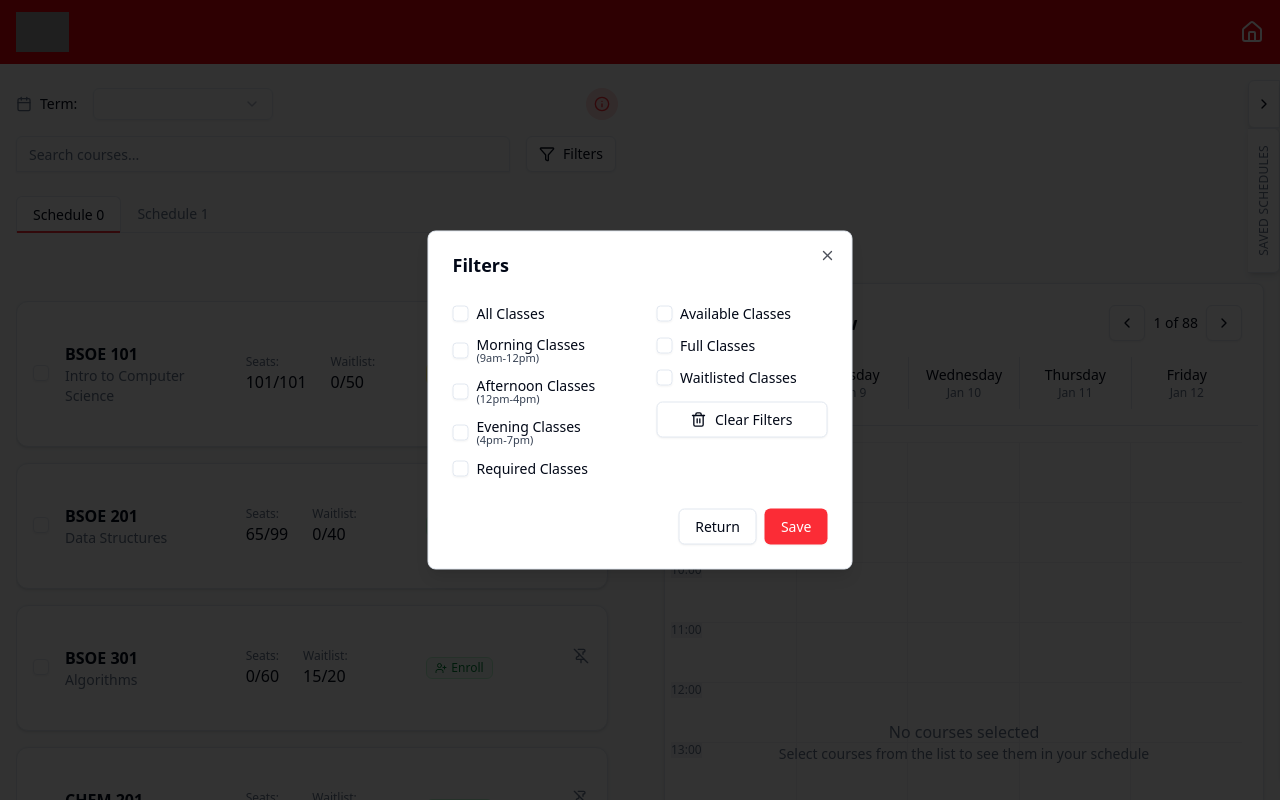
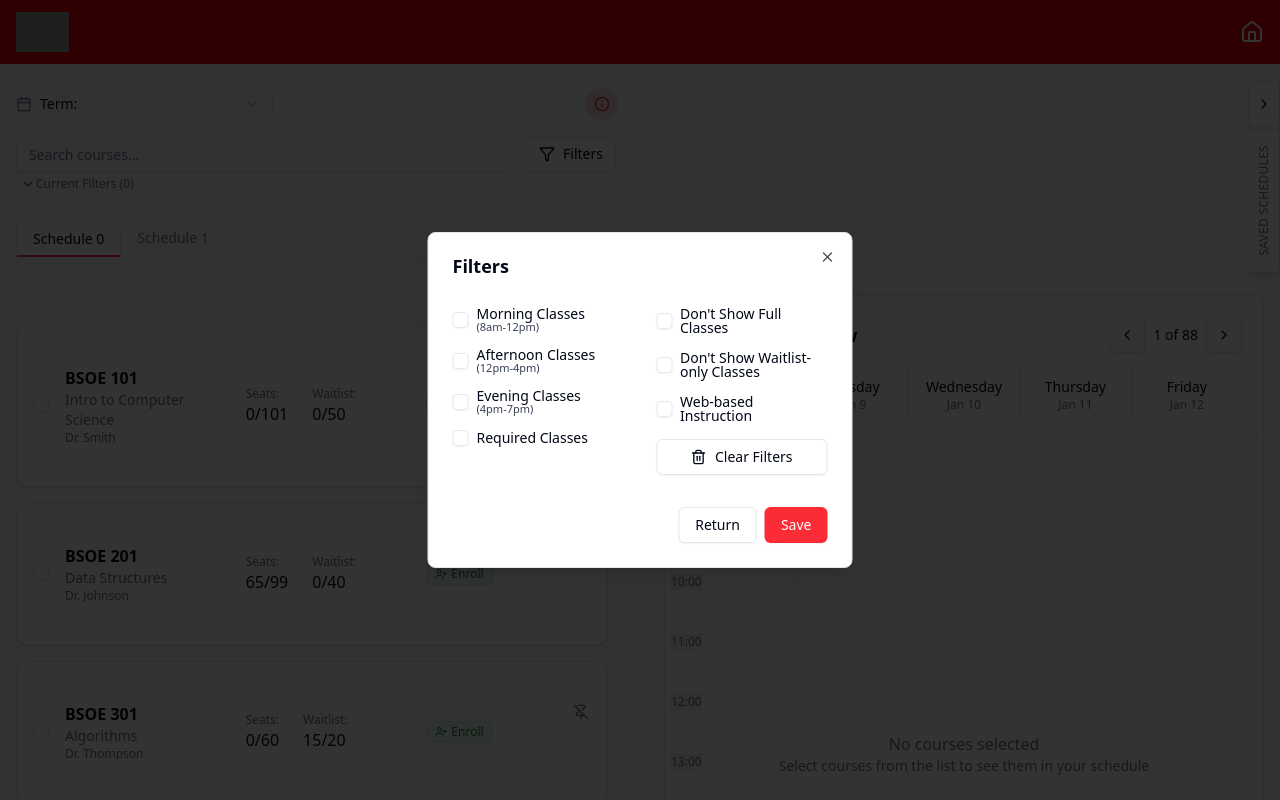
Before and after one commit to enibalo/ScheduleBuilder, a Next.js app: page /schedule in a window 1280 px wide. Both pictures are taken after a click on the button "Filters". Shown: the top 800 px of the page. Built offline with nearby package versions, Linux system fonts and the light colour scheme; grey boxes are pictures that could not be loaded.

Commit message:
fix filters section

```diff
--- a/package.json
+++ b/package.json
@@ -11,6 +11,7 @@
   "dependencies": {
     "@radix-ui/react-accordion": "^1.2.3",
     "@radix-ui/react-checkbox": "^1.1.4",
+    "@radix-ui/react-collapsible": "^1.1.3",
     "@radix-ui/react-dialog": "^1.1.6",
     "@radix-ui/react-dropdown-menu": "^2.1.6",
     "@radix-ui/react-label": "^2.1.2",
--- a/src/app/components/CourseList.jsx
+++ b/src/app/components/CourseList.jsx
@@ -40,6 +40,7 @@ function CourseList({ courses, toggleCourseSelection, toggleCoursePinned }) {
                     <div>
                       <h3 className="font-bold">{course.code}</h3>
                       <p className="text-sm text-muted-foreground">{course.title}</p>
+                      <p className="text-xs text-muted-foreground">{course.professor}</p>
                     </div>
                     <div className="flex flex-col md:flex-row md:items-center gap-2 md:gap-6">
                       <div>
--- a/src/app/components/filter-dialog.jsx
+++ b/src/app/components/filter-dialog.jsx
@@ -20,6 +20,7 @@ export function FilterDialog({ open, onOpenChange, filters, onFiltersChange, onS
       Object.entries(filters).map(([key]) => [key, false])
     );
     onFiltersChange(resetFilters)
+    console.log(filters)
   }
 
   return (
@@ -34,14 +35,6 @@ export function FilterDialog({ open, onOpenChange, filters, onFiltersChange, onS
             <div className="space-y-4">
               <div className="flex items-center space-x-2">
                 <Checkbox
-                  id="all-classes"
-                  checked={filters.allClasses}
-                  onCheckedChange={() => handleCheckboxChange("allClasses")}
-                />
-                <Label htmlFor="all-classes">All Classes</Label>
-              </div>
-              <div className="flex items-center space-x-2">
-                <Checkbox
                   id="morning-classes"
                   checked={filters.morningClasses}
                   onCheckedChange={() => handleCheckboxChange("morningClasses")}
@@ -49,7 +42,7 @@ export function FilterDialog({ open, onOpenChange, filters, onFiltersChange, onS
                 <Label htmlFor="morning-classes">
                   <div>
                     <p>Morning Classes</p>
-                    <p className="text-[11px] text-gray-700">(9am-12pm)</p>
+                    <p className="text-[11px] text-gray-700">(8am-12pm)</p>
                   </div>
                 </Label>
               </div>
@@ -93,19 +86,11 @@ export function FilterDialog({ open, onOpenChange, filters, onFiltersChange, onS
             <div className="space-y-4">
               <div className="flex items-center space-x-2">
                 <Checkbox
-                  id="available-classes"
-                  checked={filters.availableClasses}
-                  onCheckedChange={() => handleCheckboxChange("availableClasses")}
-                />
-                <Label htmlFor="available-classes">Available Classes</Label>
-              </div>
-              <div className="flex items-center space-x-2">
-                <Checkbox
                   id="full-classes"
                   checked={filters.fullClasses}
                   onCheckedChange={() => handleCheckboxChange("fullClasses")}
                 />
-                <Label htmlFor="full-classes">Full Classes</Label>
+                <Label htmlFor="full-classes">Don't Show Full Classes</Label>
               </div>
               <div className="flex items-center space-x-2">
                 <Checkbox
@@ -113,11 +98,19 @@ export function FilterDialog({ open, onOpenChange, filters, onFiltersChange, onS
                   checked={filters.waitlistedClasses}
                   onCheckedChange={() => handleCheckboxChange("waitlistedClasses")}
                 />
-                <Label htmlFor="waitlisted-classes">Waitlisted Classes</Label>
+                <Label htmlFor="waitlisted-classes">Don't Show Waitlist-only Classes</Label>
               </div>
               <div className="flex items-center space-x-2">
-              <Button variant="outline" className="w-full" onClick={() => handleClearFilters()}>
-              <Trash2 className="w-4 h-4" />
+                <Checkbox
+                  id="online-classes"
+                  checked={filters.onlineClasses}
+                  onCheckedChange={() => handleCheckboxChange("onlineClasses")}
+                />
+                <Label htmlFor="waitlisted-classes">Web-based Instruction</Label>
+              </div>
+              <div className="flex items-center space-x-2">
+              <Button variant="outline" className="w-full border-gray-200 rounded-md border" onClick={() => handleClearFilters()}>
+              <Trash2 className="w-4 h-4" ></Trash2>
                 Clear Filters
               </Button>
               </div>
--- a/src/app/database/allClasses.json
+++ b/src/app/database/allClasses.json
@@ -4,7 +4,7 @@
     "code": "BSOE 101",
     "title": "Intro to Computer Science",
     "seats": {
-      "available": 101,
+      "available": 0,
       "total": 101
     },
     "waitlist": {
@@ -25,7 +25,11 @@
         "duration": 1,
         "type": "TUT"
       }
-    ]
+    ],
+    "professor": "Dr. Smith",
+    "room": "Online",
+    "requiredClasses": false,
+    "onlineClasses": true
   },
   {
     "id": "2",
@@ -53,7 +57,11 @@
         "duration": 1.5,
         "type": "LEC"
       }
-    ]
+    ],
+    "professor": "Dr. Johnson",
+    "room": "Online",
+    "requiredClasses": true,
+    "onlineClasses": true
   },
   {
     "id": "3",
@@ -87,7 +95,11 @@
         "duration": 2,
         "type": "LAB"
       }
-    ]
+    ],
+    "professor": "Dr. Thompson",
+    "room": "Room 303",
+    "requiredClasses": false,
+    "onlineClasses": false
   },
   {
     "id": "4",
@@ -121,7 +133,11 @@
         "duration": 3,
         "type": "LAB"
       }
-    ]
+    ],
+    "professor": "Dr. Lee",
+    "room": "Online",
+    "requiredClasses": true,
+    "onlineClasses": true
   },
   {
     "id": "5",
@@ -155,7 +171,11 @@
         "duration": 2,
         "type": "LAB"
       }
-    ]
+    ],
+    "professor": "Dr. Patel",
+    "room": "Room 505",
+    "requiredClasses": true,
+    "onlineClasses": false
   },
   {
     "id": "6",
@@ -183,7 +203,11 @@
         "duration": 1.5,
         "type": "LEC"
       }
-    ]
+    ],
+    "professor": "Dr. Kim",
+    "room": "Room 606",
+    "requiredClasses": true,
+    "onlineClasses": false
   },
   {
     "id": "7",
@@ -217,7 +241,11 @@
         "duration": 1,
         "type": "TUT"
       }
-    ]
+    ],
+    "professor": "Dr. Brown",
+    "room": "Room 707",
+    "requiredClasses": true,
+    "onlineClasses": false
   },
   {
     "id": "8",
@@ -245,6 +273,10 @@
         "duration": 1.5,
         "type": "LEC"
       }
-    ]
+    ],
+    "professor": "Dr. Davis",
+    "room": "Room 808",
+    "requiredClasses": false,
+    "onlineClasses": false
   }
 ]
--- a/src/app/schedule/SearchBar.jsx
+++ b/src/app/schedule/SearchBar.jsx
@@ -2,47 +2,163 @@
 
 import { useState, useMemo, useEffect } from "react";
 import { Input } from "@/components/ui/input";
-import { Search } from "lucide-react";
+import { ScrollArea } from "@/components/ui/scroll-area";
+import { Badge } from "@/components/ui/badge";
+import { Collapsible } from "@/components/ui/collapsible";
+import { CollapsibleContent } from "@radix-ui/react-collapsible";
+import { CollapsibleTrigger } from "@radix-ui/react-collapsible";
 import { Button } from "@/components/ui/button";
-import { ScrollArea } from "@/components/ui/scroll-area";
+import { ChevronDown } from 'lucide-react';
 
-export default function SearchBar({ courses, onSelect }) {
+export default function SearchBar({ courses, onSelect, filters }) {
   const [isFocused, setIsFocused] = useState(false);
   const [search, setSearch] = useState("");
-  const filteredCourses =  courses.filter((item) => item.toLowerCase().includes(search.toLowerCase()))
+  const filteredCourses = courses.filter((course) => {
+    let searchMatch =
+      course.code.toLowerCase().includes(search.toLowerCase()) ||
+      course.professor.toLowerCase().includes(search.toLowerCase());
+    let filterMatch = true;
 
+    const MORNING_CUTOFF = 12; //12/4/7
+    const AFTERNOON_CUTOFF = 16; // Corrected to 2 PM (24-hour format)
+
+    if (
+      filters.morningClasses == true ||
+      filters.afternoonClasses == true ||
+      filters.eveningClasses == true
+    ) {
+      let timeMatch = false;
+      //morning
+      if (filters.morningClasses) {
+        timeMatch = timeMatch || course.schedule[0].startHour < MORNING_CUTOFF;
+      }
+
+      //afternoon
+      if (filters.afternoonClasses) {
+        timeMatch =
+          timeMatch ||
+          (course.schedule[0].startHour >= MORNING_CUTOFF &&
+            course.schedule[0].startHour < AFTERNOON_CUTOFF);
+      }
+
+      //evening
+      if (filters.eveningClasses) {
+        timeMatch =
+          timeMatch || course.schedule[0].startHour >= AFTERNOON_CUTOFF;
+        filterMatch = filterMatch && timeMatch;
+      }
+    }
+
+    if (filters.requiredClasses == true) {
+      filterMatch = filterMatch && course.requiredClasses;
+    }
+
+    if (filters.onlineClasses == true) {
+      filterMatch = filterMatch && course.onlineClasses;
+    }
+
+    if (filters.fullClasses == true) {
+      filterMatch =
+        filterMatch &&
+        (course.seats.available == 0 &&
+          course.waitlist.count === course.waitlist.capacity) == false; // Classes that are full
+    }
+
+    if (filters.waitlistedClasses == true) {
+      filterMatch = filterMatch && course.seats.available != 0; // Classes with students on the waitlist
+    }
+
+    return searchMatch && filterMatch;
+  });
 
   return (
     <>
-
       {/* <Search className="absolute left-3 top-1/2 transform -translate-y-1/2 text-muted-foreground h-4 w-4" />
        //I coudln't get it to work and we had other stuff to do so...
        */}
       <Input
         placeholder="Search courses..."
-        className="rounded-b-none focus-visible:border-input focus-visible:ring-0 focus-visible:shadow-none"  //"pl-10"
+        className="rounded-b-none focus-visible:border-input focus-visible:ring-0 focus-visible:shadow-none" //"pl-10"
         value={search}
         onChange={(e) => setSearch(e.target.value)}
         onFocus={() => setIsFocused(true)}
         onBlur={() => setTimeout(() => setIsFocused(false), 100)}
       />
       {isFocused && (
-        <ScrollArea className="absolute bg-white z-10 h-72 w-48 border w-full border-input rounded-b max-h-[150px]">
-          <div className="p-4">
-            {
-            filteredCourses.length != 0 ?
-            filteredCourses
-              .map((item, index) => (
-                <button type="button" value={item} onClick={(e) => onSelect(e.target.value)} key={item + "-" + "button" + "-" + index} className=" text-left w-full block text-sm border-b-2 border-input py-2">
-                    {item}
-                </button>
-              )) :
-                <div key={"no-courses"}className="text-center py-8 text-black">
+        <div className="absolute z-10 w-full">
+          <ScrollArea className="absolute bg-white z-10 h-72 w-48 border w-full border-input rounded-b max-h-[150px]">
+            <div className="p-4 pt-0">
+              {filteredCourses.length != 0 ? (
+                filteredCourses.map((course, index) => (
+                  <button
+                    type="button"
+                    value={course}
+                    onClick={(e) => onSelect(e.target.value)}
+                    key={course + "-" + "button" + "-" + index}
+                    className=" text-left w-full block text-sm border-b-2 border-input py-2"
+                  >
+                    <h3 className="font-bold">{course.code}</h3>
+                    <p className="text-sm text-muted-foreground">
+                      {course.professor}
+                    </p>
+                  </button>
+                ))
+              ) : (
+                <div key={"no-courses"} className="text-center py-8 text-black">
                   No courses found. Try adjusting your search.
-                </div>}
-          </div>
-        </ScrollArea>
+                </div>
+              )}
+            </div>
+          </ScrollArea>
+        </div>
       )}
+      <SearchTags filters={Object.entries(filters)}></SearchTags>
     </>
   );
 }
+
+function SearchTags({ filters }) {
+  const [isOpen, setIsOpen] = useState(false);
+  const onFilters = filters.filter((filter) =>
+    filter[1] == true
+  )
+
+  return (
+    <Collapsible
+      open={isOpen}
+      onOpenChange={setIsOpen}
+      className="p-1 w-full  text-muted-foreground"
+    >
+      <div className="flex justify-centre align-centre" >
+      <CollapsibleTrigger asChild>
+        <Button variant="ghost" size="xs">
+          <ChevronDown className="h-2 w-2" />
+          <span className="sr-only">Toggle</span>
+        </Button>
+      </CollapsibleTrigger>
+      <span className="text-xs" styles={styles.upperLeft}>
+        Current Filters ({onFilters.length})
+      </span>
+      </div>
+      <CollapsibleContent>
+        {onFilters.length != 0 ? onFilters.map((filter) =>
+           (
+            <Badge variant="outline">{filter[0]}</Badge>
+          )
+        ) : <div className="text-xs no-bg">You have not selected any filters.</div>}
+      </CollapsibleContent>
+    </Collapsible>
+  );
+}
+
+export { SearchTags };
+
+const styles = {
+  upperLeft: {
+    position: "absolute",
+    zIndex: "2",
+    // left: "-15px",
+    // top: "5px",
+    backgroundColor: "rgb(241 243 248)",
+  },
+};
--- a/src/app/schedule/page.jsx
+++ b/src/app/schedule/page.jsx
@@ -90,14 +90,13 @@ export default function CourseSearch() {
   const [filterDialogOpen, setFilterDialogOpen] = useState(false)
   const [isFocused, setIsFocused] = useState(false);
   const [filters, setFilters] = useState({
-    allClasses: false,
     morningClasses: false,
     afternoonClasses: false,
     eveningClasses: false,
     requiredClasses: false,
-    availableClasses: false,
     fullClasses: false,
     waitlistedClasses: false,
+    onlineClasses: false,
   })
 
   const router = useRouter()
@@ -719,7 +718,7 @@ export default function CourseSearch() {
 
             <div className="flex flex-col md:flex-row gap-4 mb-6">
               <div className="relative flex-1">
-                <SearchBar courses={coursesSchedule1.map((item) => item.code)} onSelect={(e)=> console.log(e)}></SearchBar>
+                <SearchBar filters={filters} courses={allCourses} onSelect={(e)=> console.log(e)}></SearchBar>
               </div>
               <Button variant="outline" className="flex items-center gap-2" onClick={() => setFilterDialogOpen(true)}>
                 <Filter className="h-4 w-4" />
--- /dev/null
+++ b/src/components/ui/collapsible.jsx
@@ -0,0 +1,23 @@
+"use client"
+
+import * as CollapsiblePrimitive from "@radix-ui/react-collapsible"
+
+function Collapsible({
+  ...props
+}) {
+  return <CollapsiblePrimitive.Root data-slot="collapsible" {...props} />;
+}
+
+function CollapsibleTrigger({
+  ...props
+}) {
+  return (<CollapsiblePrimitive.CollapsibleTrigger data-slot="collapsible-trigger" {...props} />);
+}
+
+function CollapsibleContent({
+  ...props
+}) {
+  return (<CollapsiblePrimitive.CollapsibleContent data-slot="collapsible-content" {...props} />);
+}
+
+export { Collapsible, CollapsibleTrigger, CollapsibleContent }
```
Also changed, not shown: 1 other file (tests, documents, lock files or other folders).
